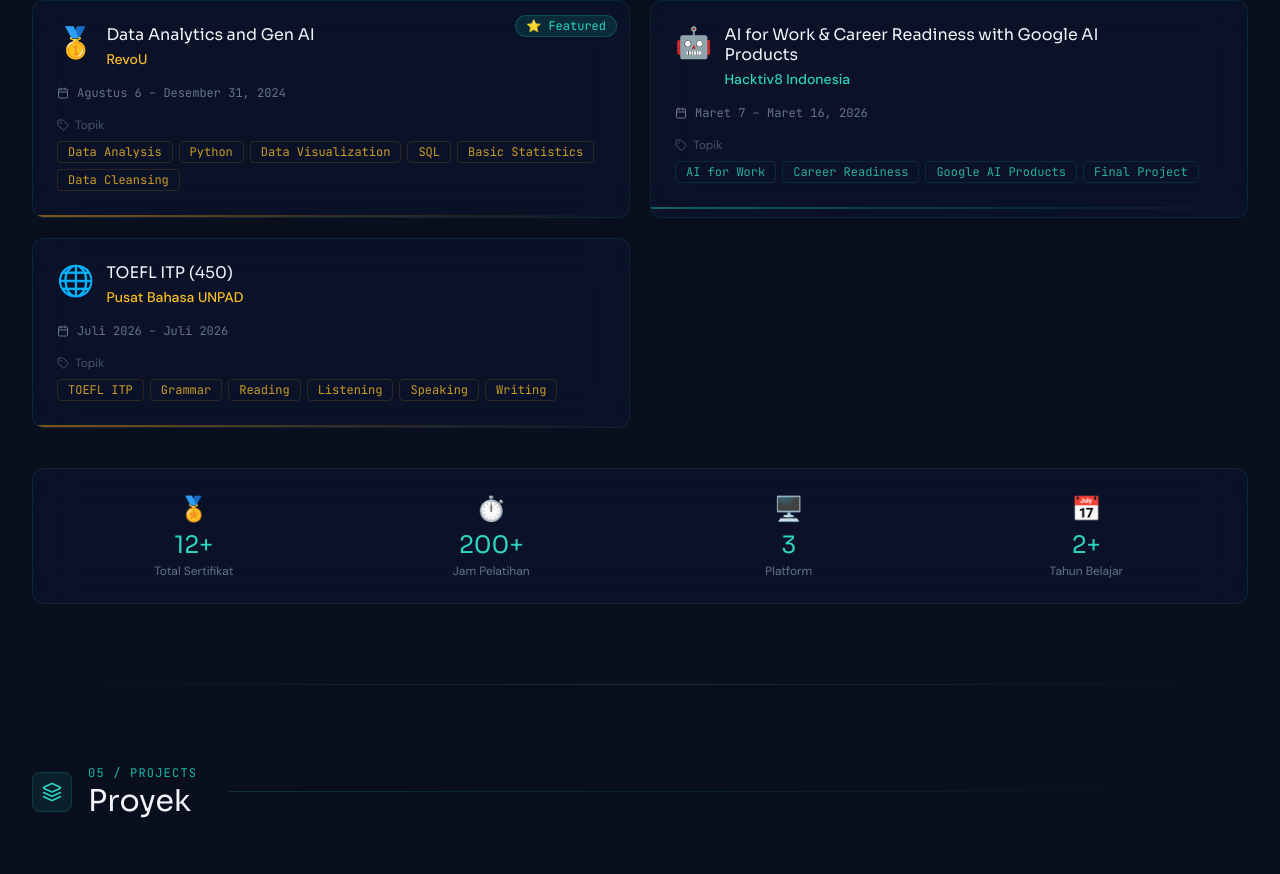
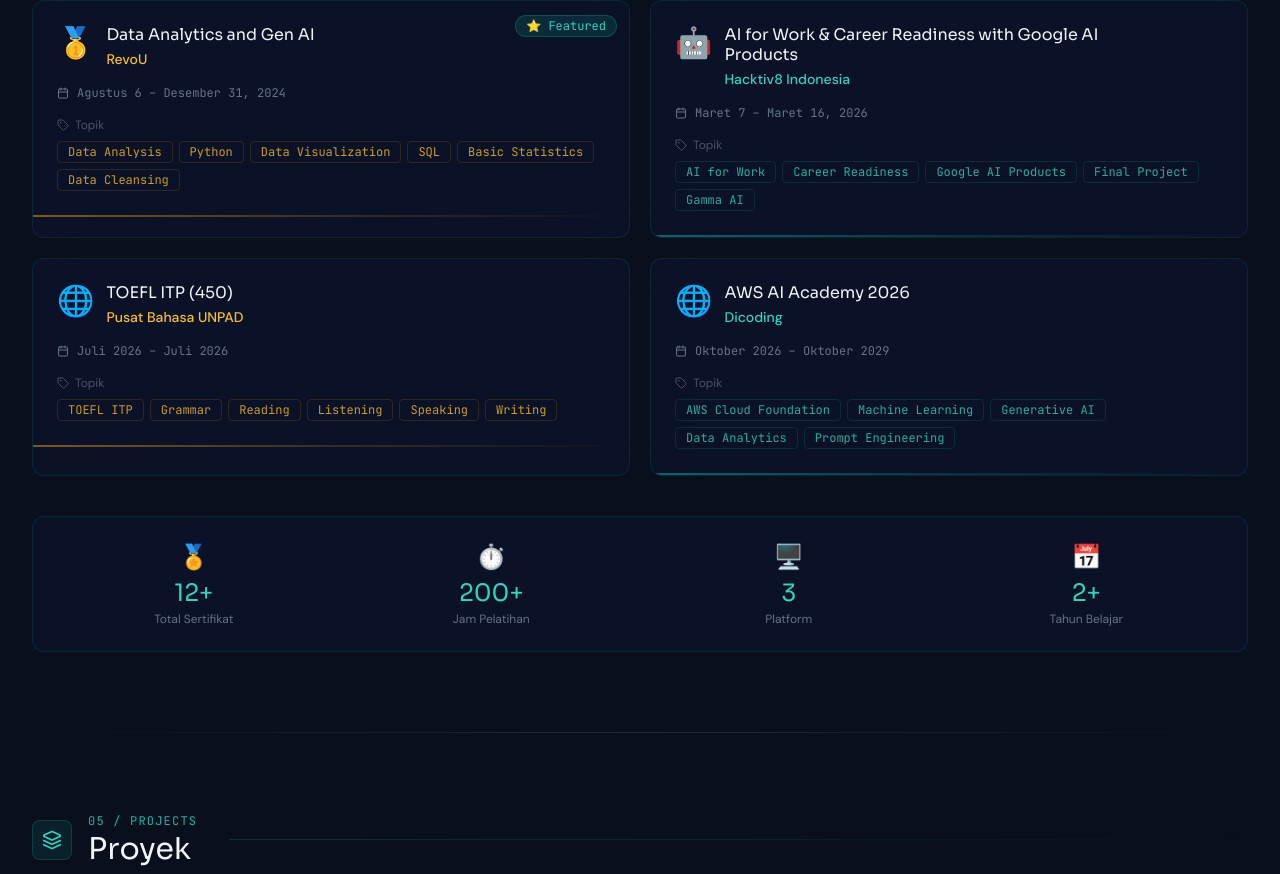
Before and after one commit to ashafamultazam/ashafa-portofolio, a React (Vite) app: page / in a window 1280 px wide. Shown: the part 3032-3906 px from the top of the page. Built offline with nearby package versions, Linux system fonts and the light colour scheme; no server answers; the database is empty.

Commit message:
update lagi

```diff
--- a/src/data/portfolio.js
+++ b/src/data/portfolio.js
@@ -100,7 +100,7 @@
     title: 'AI for Work & Career Readiness with Google AI Products',
     issuer: 'Hacktiv8 Indonesia',
     period: 'Maret 7 – Maret 16, 2026',
-    topics: ['AI for Work', 'Career Readiness', 'Google AI Products', 'Final Project'],
+    topics: ['AI for Work', 'Career Readiness', 'Google AI Products', 'Final Project','Gamma AI'],
     badge: '🤖',
     color: 'teal',
   },
@@ -111,6 +111,15 @@
     topics: ['TOEFL ITP', 'Grammar', 'Reading', 'Listening', 'Speaking', 'Writing'],
     badge: '🌐',
     color: 'amber',
+  },
+
+  {
+  title: 'AWS AI Academy 2026',
+    issuer: 'Dicoding',
+    period: 'Oktober 2026 – Oktober 2029',
+    topics: ['AWS Cloud Foundation', 'Machine Learning', 'Generative AI', 'Data Analytics', 'Prompt Engineering'],
+    badge: '🌐',
+    color: 'teal',
   },
 ]
 
@@ -136,7 +145,7 @@
   company: 'Pertamina Patra Niaga RU VI Balongan',
   type: 'Magang',
   period: 'Februari 2026 – Maret 2026',
-  location: 'Indramyu',
+  location: 'Indramayu',
   icon: '💼',
   points: [
   'Menjadi panitia pelatihan karyawan dengan 300 peserta.',
```
